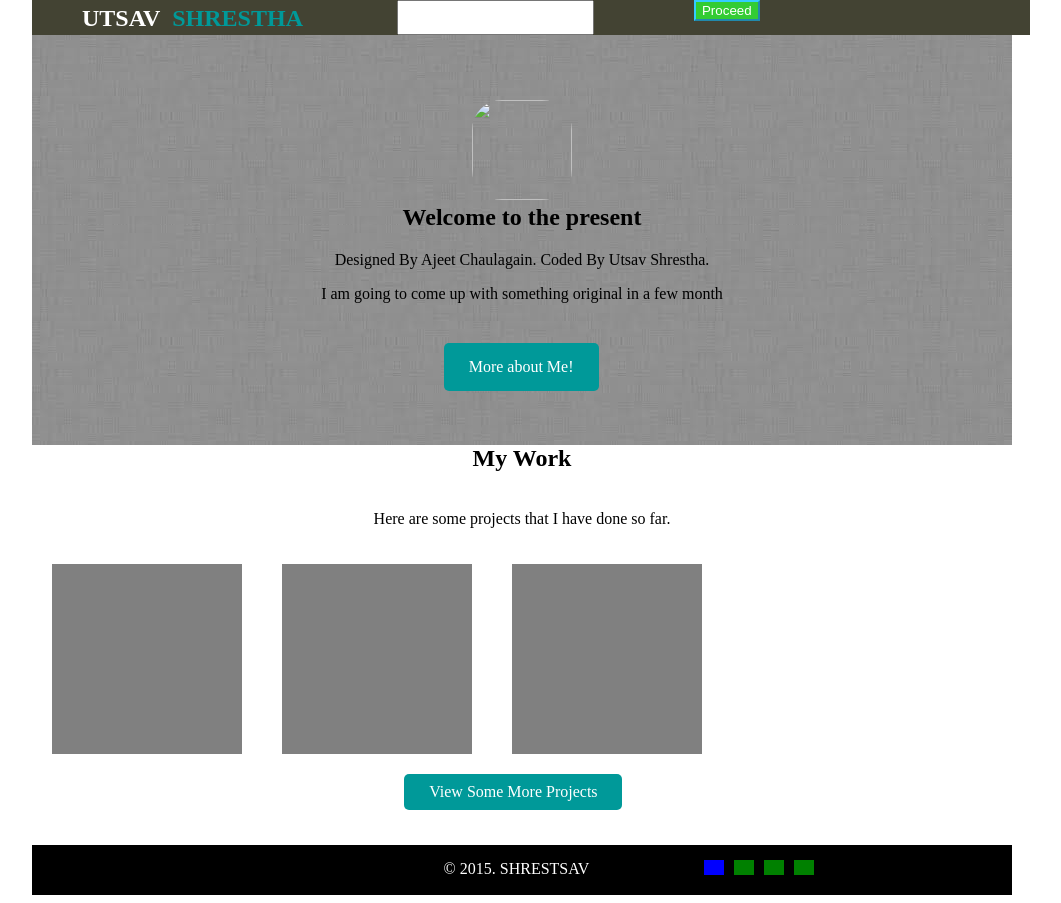
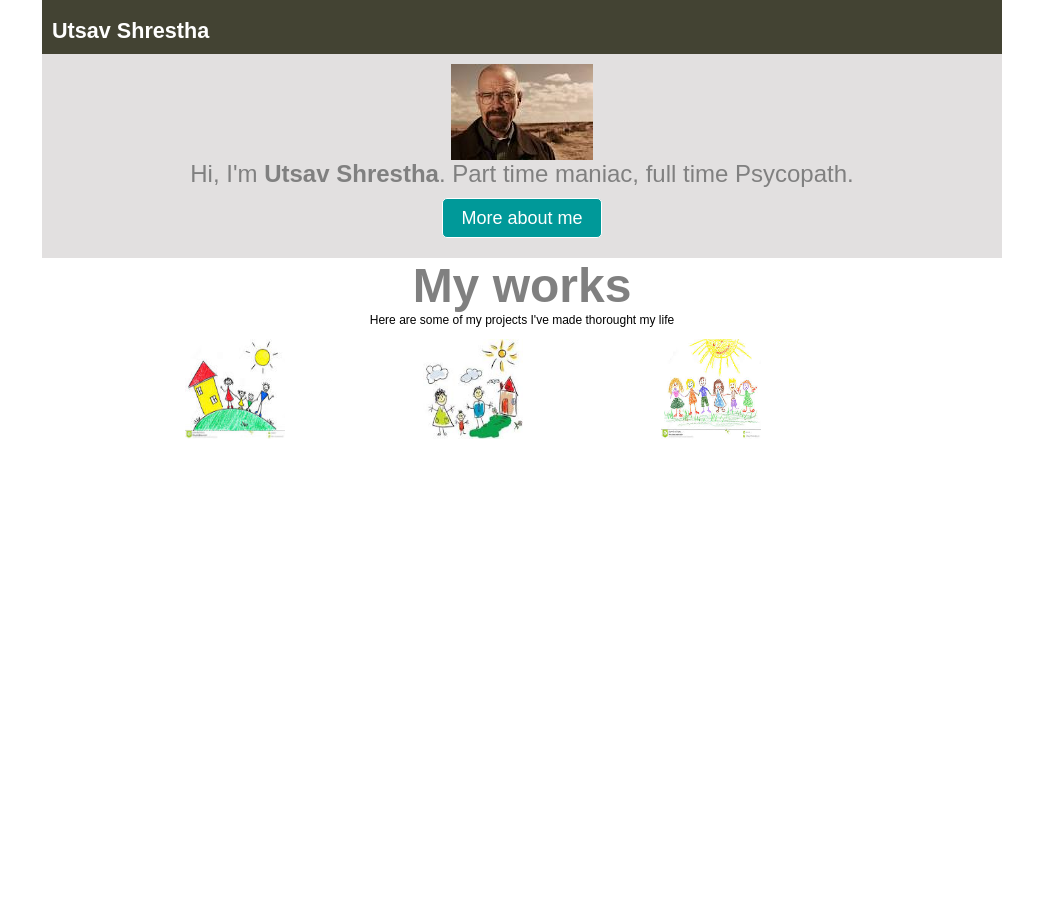
Before and after one commit to dineshkhadka/portfolio-rough, a plain HTML site: page index.html in a window 1280 px wide. Shown: the whole page, without its empty margins (118-1179 px from the left). After the commit the page ends 800 px from the top, so only its background shows below. Drawn offline with nearby package versions, Linux system fonts and the light colour scheme.

Commit message:
Junk Cleared and changes made

```diff
--- a/index.html
+++ b/index.html
@@ -1,61 +1,56 @@
-<!DOCTYPE html>
-<html>
+<!doctype html>
+<html lang="en">
+<meta charset="utf-8">
+<meta name="viewport" content="width=device-width, initial-scale=1.0">
+
 <head>
-	<link rel="stylesheet" type="text/css" href="main.css">
-	<title></title>
+    <title>Utsav's Page</title>
+    <link rel="stylesheet" type="text/css" href="utsav.css">
+
+    <!-- External font [ https://www.google.com/fonts ]
+    <link href='https://fonts.googleapis.com/css?family=Source+Sans+Pro:400,200' rel='stylesheet' type='text/css'>
+    <!-- Causes page to load slow -->
+
+    <script src="http://code.jquery.com/jquery-1.11.3.min.js"></script>
+
 </head>
+
 <body>
-	<div class="head1">
-		<h2>
-			<p id="front">UTSAV</p>
-			<p id="back">SHRESTHA</p>
-			<form name="form1" action="javascript:void(0);">
-			<Input id='backk' type="text" name='topBar'></Input></form>
-			<button id='but' type="button" onclick="topB()">Proceed</button>
-		</h2>
+<div class="top-bar">
+
+<h1 class="utsav-name"> Utsav Shrestha</h1>
+</div>
+
+<div class="big-box">
+
+<img src="download.jpg">
+<span class="doofus">Hi, I'm <strong>Utsav Shrestha</strong>. Part time maniac, full time Psycopath.</span>
+<button id="jquery-toggle-button">
+More about me
+</button>
 
 
-		<!-- <input id="backk">aboutMe | Contact | Blog</input> -->
-	</div>
-	<div class="img">
-		<img id="img1" src="IMG_20141203_111141.jpg">
-		<h2 id='p0'>Welcome to the present</h2>
-		<p id="p1">Designed By Ajeet Chaulagain. Coded By Utsav Shrestha.</p>
-		<p id="p2">I am going to come up with something original in a few month</strong></p>
-		<div id="p3" onclick="funk()">More about Me!</div>
-	</div>
-	<div class="project"><h2>My Work</h2><br/>
-		<p id="pr0">Here are some projects that I have done so far.</p>
-		<div id="pr1"></div>
-		<div id="pr2"></div>
-		<div id="pr3"></div>
-		<div id="pr4">View Some More Projects</div>
-	</div>
-	<div class="foot">
-		<div id="foot1">&copy 2015. SHRESTSAV</div>
-		<div id="box1"></div>
-		<div id="box2"></div>
-		<div id="box3"></div>
-		<div id="box4"></div>
 
-	</div>
+</div>
+<div id="works">
+<h1> My works</h1>
+Here are some of my projects I've made thorought my life
+<ul>
+<li> <img src="1.jpg"></li>
+<li> <img src="2.jpg"></li>
+<li> <img src="3.jpg"></li>
+</ul>
 
+</div>
 </body>
 <script type="text/javascript">
-	function funk(){
-		var ab=document.getElementsByClassName("project");
-		ab[0].classList.toggle("hide");
-	}
-	function topB(){
-		var a=document.form1.topBar.value;
-		document.getElementById("p0").innerHTML='Hello '+a + ' :) Welcome to this page. Try the button below';
-	}
-	var b=document.getElementById("backk");
-	var c=document.getElementById('but');
-	backk.addEventListener("keypress", function() {
-    if (event.keyCode == 13) c.click();
-	}
-	);
-	//b.addEventListener("click",topB);
+     $(document).ready(function () {
+        $("#jquery-toggle-button").click(
+            function () {
+                $(".doofus").append("<small> <br>I studied in Hogawarts as a lowlife muggle hiding between wizards. I only wanted one thing... to kill Harry Potter!</small>") // This auto removes or adds class hide
+            });
+
+
+    });
 </script>
 </html>
```
